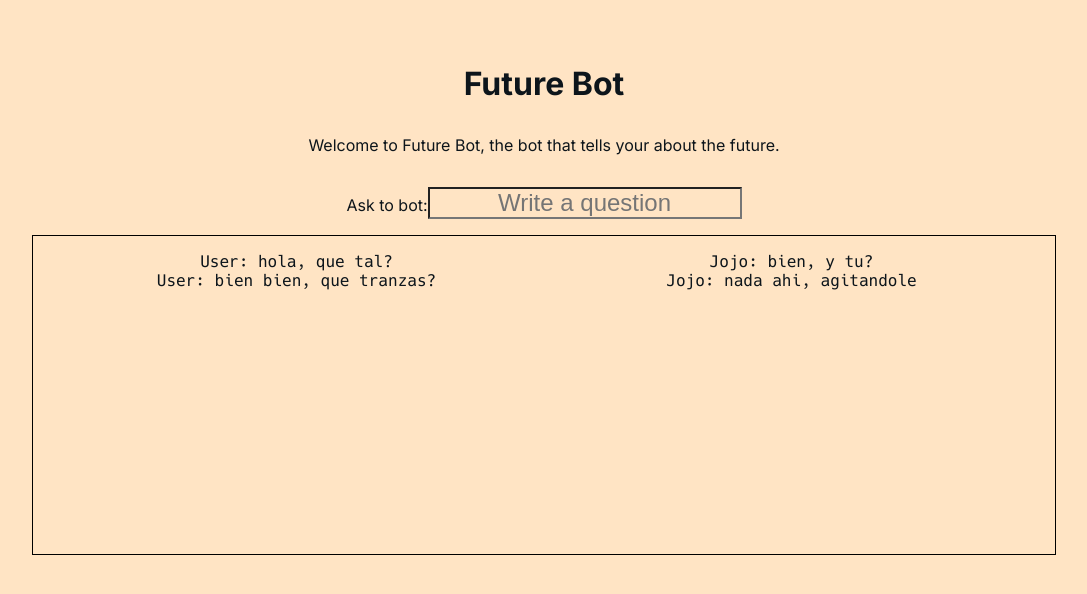
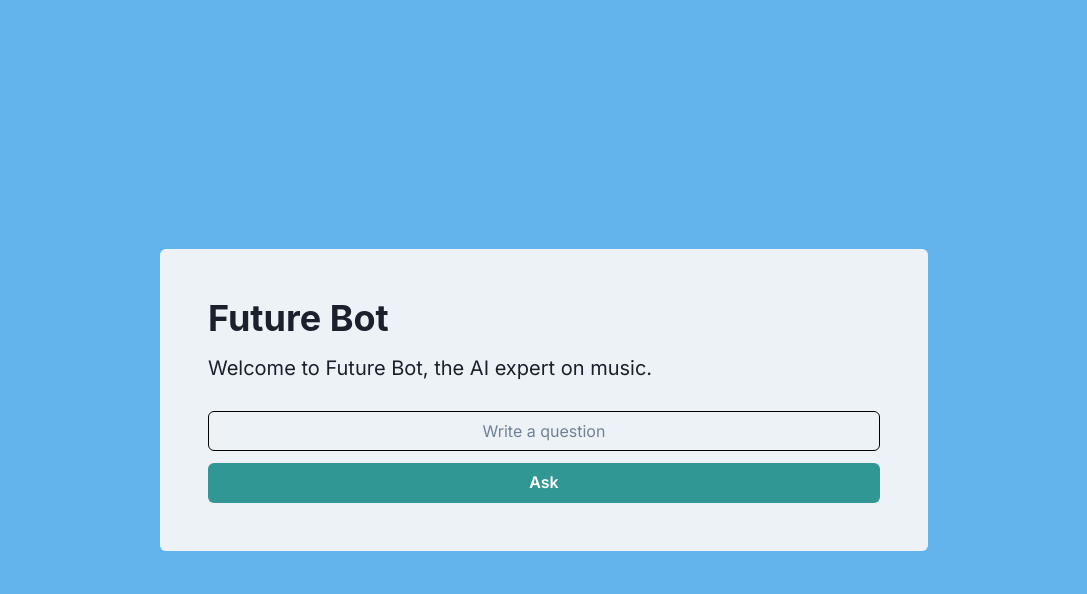
Before and after one commit to pibelanzallamas/chat-bot, a Next.js app: page / in a window 1280 px wide. Shown: the top 594 px of the page, without its empty margins (96-1183 px from the left). Built offline with nearby package versions, Linux system fonts and the light colour scheme.

Commit message:
second version

```diff
--- a/app/layout.js
+++ b/app/layout.js
@@ -1,6 +1,7 @@
 import { Inter } from "next/font/google";
 import "dotenv/config";
 import "./globals.css";
+import { Providers } from "./providers";
 
 const inter = Inter({ subsets: ["latin"] });
 
@@ -12,7 +13,9 @@ export const metadata = {
 export default function RootLayout({ children }) {
   return (
     <html lang="en">
-      <body className={inter.className}>{children}</body>
+      <body className={inter.className}>
+        <Providers>{children}</Providers>
+      </body>
     </html>
   );
 }
--- a/app/page.js
+++ b/app/page.js
@@ -2,27 +2,40 @@
 
 import axios from "axios";
 import { useRef, useState, useEffect } from "react";
-import "./page.css";
+import {
+  Button,
+  Flex,
+  Heading,
+  Input,
+  Alert,
+  AlertIcon,
+  AlertTitle,
+  AlertDescription,
+  Spinner,
+  Text,
+  Divider,
+  FormControl,
+  FormLabel,
+  FormErrorMessage,
+  FormHelperText,
+  Center,
+} from "@chakra-ui/react";
+// import "./page.css";
 
 export default function Home() {
   const containerRef = useRef(null);
   const [query, setQuery] = useState("");
-  const [user, setUser] = useState([
-    "hola, que tal?",
-    "bien bien, que tranzas?",
-  ]);
-  const [jojo, setJojo] = useState(["bien, y tu?", "nada ahi, agitandole"]);
-  const context =
-    "This is a discussion between a human and an AI. The human is happy but curious and the AI is empathetic and helpful. The AI is called Jojo.";
-  const [history, setHistory] = useState([
-    { input: "hola, que tal?", response: "bien, y tu?" },
-    { input: "bien bien, que tranzas?", response: "nada ahi, agitandole" },
-  ]);
+  const [user, setUser] = useState([]);
+  const [jojo, setJojo] = useState([]);
+  const context = "AI expert on music, cool talking. The AI is called Jojo.";
+  const [history, setHistory] = useState([]);
+  const [loading, setLoading] = useState(false);
+  const [low, setLow] = useState(false);
 
   function handleSubmit(e) {
     e.preventDefault();
     setUser([...user, query]);
-
+    setLoading(true);
     axios
       .post("http://localhost:5000/api/nlpcloud", {
         context,
@@ -31,8 +44,9 @@ export default function Home() {
       })
       .then((resp) => {
         const response = resp.data;
-
         setHistory(response.history);
+        setLow(!response.history);
+        setLoading(false);
         setJojo((elemento) => [...elemento, response.response]);
       })
       .catch((err) => {
@@ -42,7 +56,6 @@ export default function Home() {
     setQuery("");
   }
 
-  //para seguir la conver con el scroll
   useEffect(() => {
     if (containerRef.current) {
       containerRef.current.scrollTop = containerRef.current.scrollHeight;
@@ -51,8 +64,91 @@ export default function Home() {
 
   return (
     <main>
-      <h1>Future Bot</h1>
+      <Flex
+        height="100vh"
+        alignItems="center"
+        justifyContent="center"
+        backgroundColor={"blue.300"}
+      >
+        <Flex
+          direction="column"
+          background="gray.100"
+          p={12}
+          rounded={6}
+          width={"60vw"}
+          maxWidth={"60vw"}
+        >
+          <Heading mb={3}>Future Bot</Heading>
+          <Text fontSize="xl" mb="3">
+            Welcome to Future Bot, the AI expert on music.
+          </Text>
+
+          <Flex
+            maxHeight="34vh"
+            direction={"column"}
+            overflow={"auto"}
+            ref={containerRef}
+            mb={1}
+          >
+            {user.map((u, i) => (
+              <>
+                <Text fontSize="xl">
+                  <Text as="b">User:</Text> {u}
+                </Text>
+                <Text fontSize="xl">
+                  <Text as="b">Jojo:</Text> {jojo[i]}
+                </Text>
+              </>
+            ))}
+          </Flex>
+
+          <Center>
+            {loading && (
+              <Spinner
+                thickness="4px"
+                speed="1s"
+                emptyColor="gray.200"
+                color="green.300"
+                size="xl"
+              />
+            )}
+          </Center>
+          {low ? (
+            <Alert status="warning" mt={2}>
+              <AlertIcon />
+              <AlertTitle>Take it easy</AlertTitle>
+              <AlertDescription>
+                Looks like you used all your requests. Wait for an hour.
+              </AlertDescription>
+            </Alert>
+          ) : (
+            <form onSubmit={handleSubmit}>
+              <FormControl>
+                <Input
+                  placeholder="Write a question"
+                  variant="filled"
+                  mt={3}
+                  mb={3}
+                  type="text"
+                  textAlign={"center"}
+                  value={query}
+                  onChange={(e) => setQuery(e.target.value)}
+                  border="black 1px solid"
+                  required
+                ></Input>
+                <Button width="100%" colorScheme="teal" type="submit">
+                  Ask
+                </Button>
+              </FormControl>
+            </form>
+          )}
+        </Flex>
+      </Flex>
+      {/*
       <p>Welcome to Future Bot, the bot that tells your about the future.</p>
+      <Link href="/about" color="blue.400" _hover={{ color: "blue.500" }}>
+        About
+      </Link>
       <form onSubmit={handleSubmit}>
         <label htmlFor="input">Ask to bot:</label>
         <input
@@ -72,7 +168,7 @@ export default function Home() {
         <div className="party">
           {jojo && jojo.map((j, index) => <p key={index}>Jojo: {j}</p>)}
         </div>
-      </div>
+      </div> */}
     </main>
   );
 }
--- /dev/null
+++ b/app/providers.js
@@ -0,0 +1,7 @@
+"use client";
+
+import { ChakraProvider } from "@chakra-ui/react";
+
+export function Providers({ children }) {
+  return <ChakraProvider>{children}</ChakraProvider>;
+}
--- a/package.json
+++ b/package.json
@@ -9,6 +9,7 @@
     "lint": "next lint"
   },
   "dependencies": {
+    "@chakra-ui/next-js": "^2.2.0",
     "@chakra-ui/react": "^2.8.2",
     "@emotion/react": "^11.11.4",
     "@emotion/styled": "^11.11.5",
```
Also changed, not shown: public/SearchIcon.svg (added), 1 other file (tests, documents, lock files or other folders).
